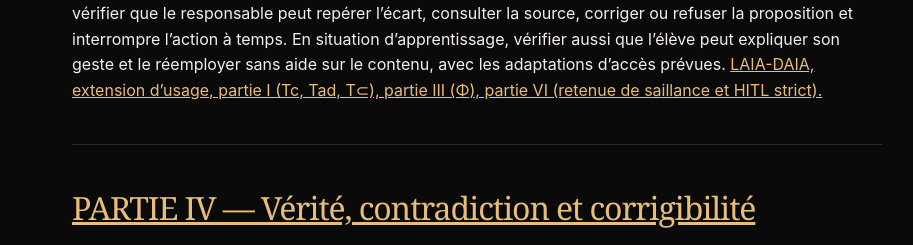
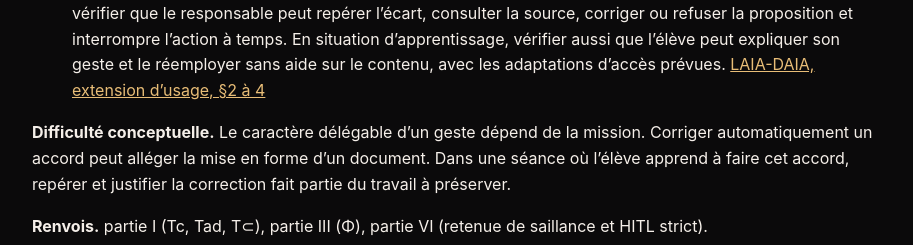
Before and after one commit to Carabas7L/steadyfire.ai, a plain HTML site: page lexique/index.html in a window 1280 px wide. Shown: the part 11111-11356 px from the top of the page, without its empty margins (183-1096 px from the left). Drawn offline with Linux system fonts and the light colour scheme.

Commit message:
V5 — rétablir intégralement la section Simplicitas et vérifier le HTML

```diff
--- a/lexique/index.html
+++ b/lexique/index.html
@@ -359,7 +359,10 @@
 <p><strong>Deux critères opérationnels</strong></p>
 <ol>
 <li><strong>Gain constaté sur la mission entière.</strong> Comparer deux façons d’accomplir la même mission, avec les mêmes exigences de résultat et de sécurité. Relever, pour chaque personne concernée, le temps de préparation, de saisie, de supervision et de reprise. Dans LAIA-DAIA, éprouver les traces communes préremplies et quelques observations ciblées. Le gain est établi si la charge évitable diminue et si les traces nécessaires restent vérifiables. Si la supervision dépasse le temps disponible, réduire le périmètre ou suspendre l’usage. <a href="https://github.com/Carabas7L/LAIA-DAIA/blob/main/README.md#5-supervision-soutenable-et-fin-de-s%C3%A9ance">LAIA-DAIA, extension d’usage, §5</a></li>
-<li><strong>Maîtrise humaine éprouvée.</strong> Sur un cas où le système produit une proposition plausible mais erronée, vérifier que le responsable peut repérer l’écart, consulter la source, corriger ou refuser la proposition et interrompre l’action à temps. En situation d’apprentissage, vérifier aussi que l’élève peut expliquer son geste et le réemployer sans aide sur le contenu, avec les adaptations d’accès prévues. <a href="https://github.com/Carabas7L/LAIA-DAIA/blob/main/README.md#2-pied-%C3%A0-terre-et-appropriation-humaine">LAIA-DAIA, extension d’usage, partie I (Tc, Tad, T⊂), partie III (Φ), partie VI (retenue de saillance et HITL strict).</p>
+<li><strong>Maîtrise humaine éprouvée.</strong> Sur un cas où le système produit une proposition plausible mais erronée, vérifier que le responsable peut repérer l’écart, consulter la source, corriger ou refuser la proposition et interrompre l’action à temps. En situation d’apprentissage, vérifier aussi que l’élève peut expliquer son geste et le réemployer sans aide sur le contenu, avec les adaptations d’accès prévues. <a href="https://github.com/Carabas7L/LAIA-DAIA/blob/main/README.md#2-pied-%C3%A0-terre-et-appropriation-humaine">LAIA-DAIA, extension d’usage, §2 à 4</a></li>
+</ol>
+<p><strong>Difficulté conceptuelle.</strong> Le caractère délégable d’un geste dépend de la mission. Corriger automatiquement un accord peut alléger la mise en forme d’un document. Dans une séance où l’élève apprend à faire cet accord, repérer et justifier la correction fait partie du travail à préserver.</p>
+<p><strong>Renvois.</strong> partie I (Tc, Tad, T⊂), partie III (Φ), partie VI (retenue de saillance et HITL strict).</p>
 <hr>
 <span id="entree-71"></span><h2 id="partie-4">PARTIE IV — Vérité, contradiction et corrigibilité</h2>
 <p>Les assertions et les actions sont évaluées par les preuves, la contradiction pertinente et la vérification humaine. La conformité déclarée n’est pas une preuve d’exécution.</p>
```
